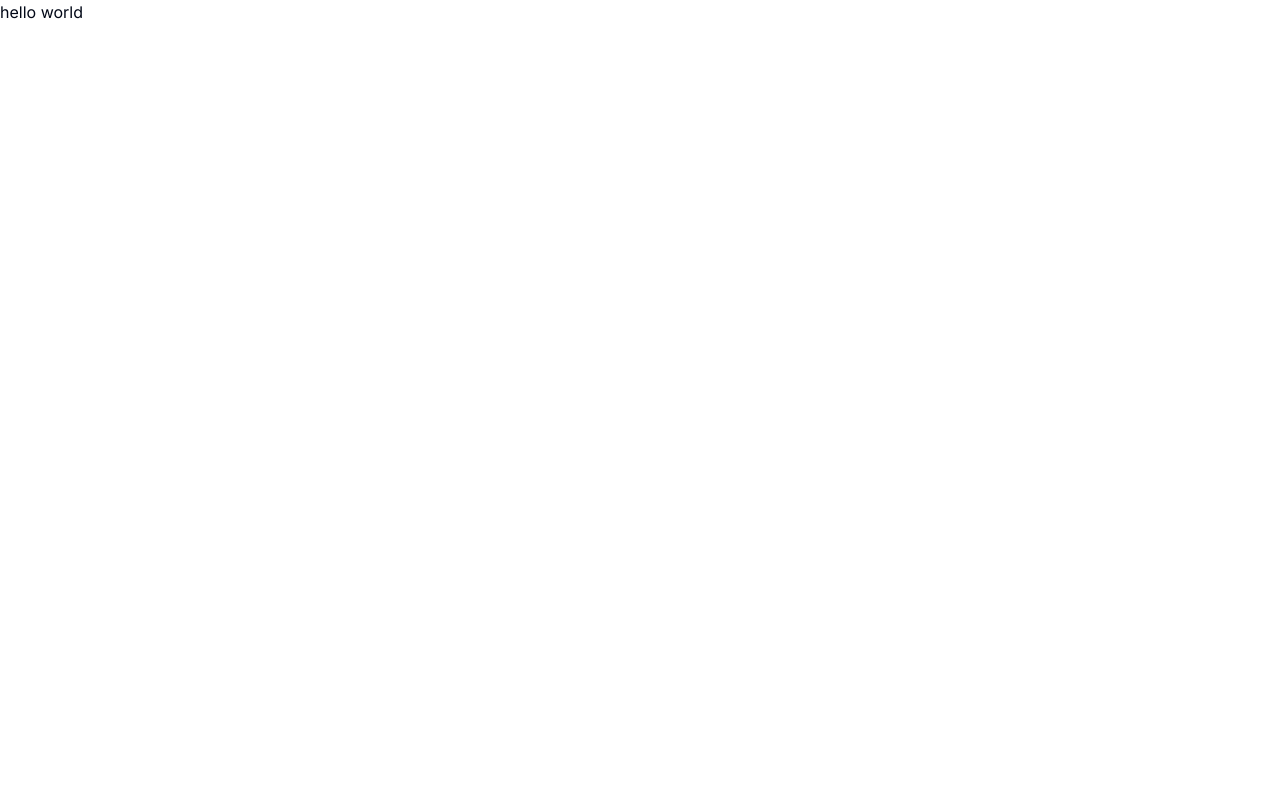
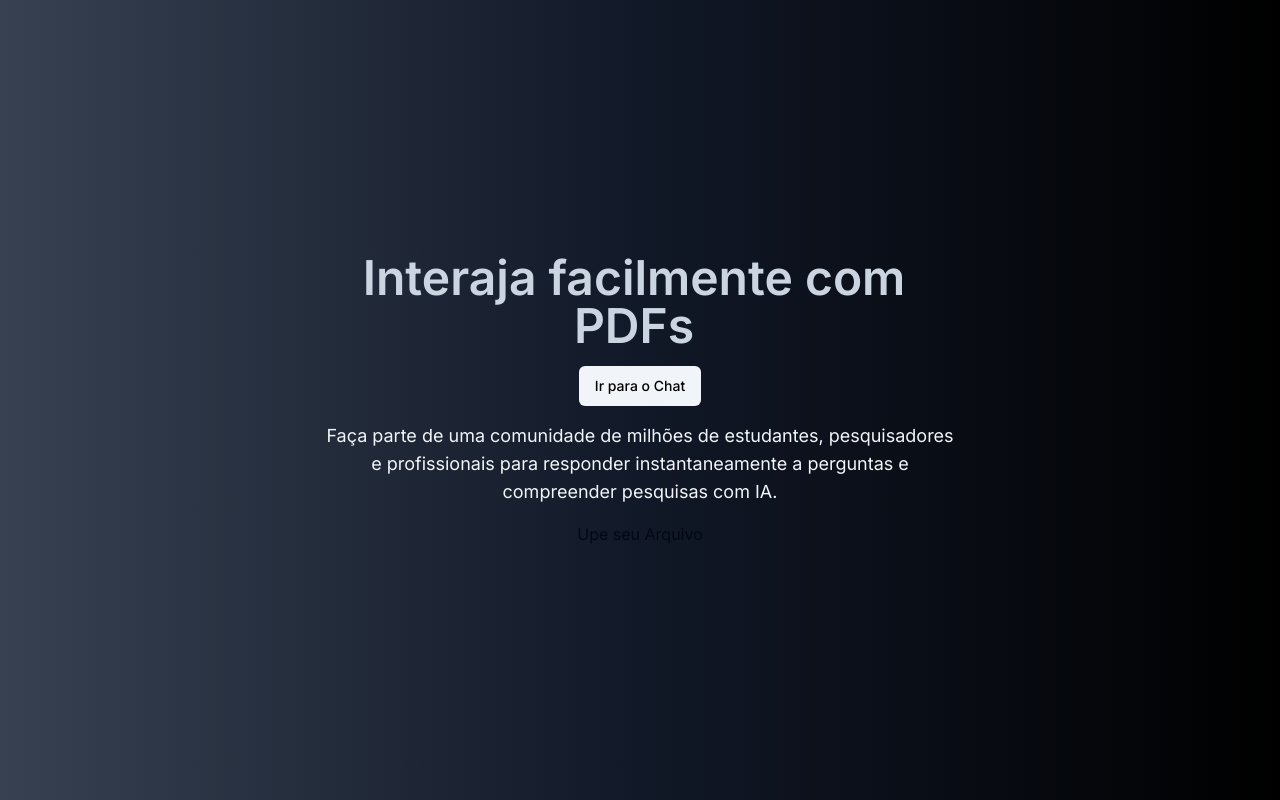
Before and after one commit to DanielEgiidio/read_ai, a Next.js app: page / in a window 1280 px wide. Built offline with nearby package versions, Linux system fonts and the light colour scheme; no server answers.

Commit message:
feat: home pge

```diff
--- a/package.json
+++ b/package.json
@@ -9,6 +9,8 @@
     "lint": "next lint"
   },
   "dependencies": {
+    "@clerk/nextjs": "^4.27.2",
+    "@radix-ui/react-slot": "^1.0.2",
     "class-variance-authority": "^0.7.0",
     "clsx": "^2.0.0",
     "lucide-react": "^0.289.0",
--- a/src/app/layout.tsx
+++ b/src/app/layout.tsx
@@ -1,6 +1,7 @@
 import type { Metadata } from 'next'
 import { Inter } from 'next/font/google'
 import './globals.css'
+import { ClerkProvider } from '@clerk/nextjs'
 
 const inter = Inter({ subsets: ['latin'] })
 
@@ -15,8 +16,10 @@ export default function RootLayout({
   children: React.ReactNode
 }) {
   return (
+    <ClerkProvider>
     <html lang="en">
       <body className={inter.className}>{children}</body>
     </html>
+    </ClerkProvider>
   )
 }
--- a/src/app/page.tsx
+++ b/src/app/page.tsx
@@ -1,7 +1,43 @@
+import { Button } from "@/components/ui/button";
+import { UserButton, auth } from "@clerk/nextjs";
+import { LogIn } from "lucide-react";
+import Link from "next/link";
 
 
-export default function Home() {
+export default async function Home() {
+  const {userId} = await auth()
+  const isAuth = !userId
+
+
   return (
-   <h1>hello world</h1>
+   <div className="w-screen min-h-screen bg-gradient-to-r from-gray-700 via-gray-900 to-black">
+    <div className="absolute top-1/2 left-1/2 -translate-x-1/2 -translate-y-1/2">
+        <div className="flex flex-col items-center text-center">
+          <div className="flex items-center">
+            <h1 className="mr-3 text-5xl font-semibold text-slate-300">Interaja facilmente com PDFs</h1>
+            <UserButton afterSignOutUrl="/" />
+        </div>
+
+        <div className="flex mt-4">
+          {isAuth && (
+            <Button className="bg-slate-100 text-black hover:bg-gray-400 hover:scale-105 transition-all ease-in-out duration-200">Ir para o Chat</Button>
+          )}
+
+        </div>
+
+        <p className=" max-w-2xl mt-4 text-lg mt-4  text-slate-100">
+             Faça parte de uma comunidade de milhões de estudantes, pesquisadores e profissionais para responder instantaneamente a perguntas e compreender pesquisas com IA.
+        </p>
+
+        <div className="w-ful mt-4">
+          {isAuth ? (<h1>Upe seu Arquivo</h1>): (
+            <Link href="/sign-in">
+              <Button>Faça login para começar  <LogIn className="w-4 h-4 ml-2"/></Button>
+            </Link>
+          )}
+        </div>
+      </div>
+    </div>
+   </div>
   )
 }
--- /dev/null
+++ b/src/app/sign-in/[[...sign-in]/page.tsx
@@ -0,0 +1,5 @@
+import { SignIn } from "@clerk/nextjs";
+
+export default function Page() {
+  return <SignIn />;
+}
--- /dev/null
+++ b/src/app/sign-up/[[...sign-up]/page.tsx
@@ -0,0 +1,5 @@
+import { SignUp } from "@clerk/nextjs";
+
+export default function Page() {
+  return <SignUp />;
+}
--- /dev/null
+++ b/src/components/ui/button.tsx
@@ -0,0 +1,56 @@
+import * as React from "react"
+import { Slot } from "@radix-ui/react-slot"
+import { cva, type VariantProps } from "class-variance-authority"
+
+import { cn } from "@/lib/utils"
+
+const buttonVariants = cva(
+  "inline-flex items-center justify-center whitespace-nowrap rounded-md text-sm font-medium ring-offset-background transition-colors focus-visible:outline-none focus-visible:ring-2 focus-visible:ring-ring focus-visible:ring-offset-2 disabled:pointer-events-none disabled:opacity-50",
+  {
+    variants: {
+      variant: {
+        default: "bg-primary text-primary-foreground hover:bg-primary/90",
+        destructive:
+          "bg-destructive text-destructive-foreground hover:bg-destructive/90",
+        outline:
+          "border border-input bg-background hover:bg-accent hover:text-accent-foreground",
+        secondary:
+          "bg-secondary text-secondary-foreground hover:bg-secondary/80",
+        ghost: "hover:bg-accent hover:text-accent-foreground",
+        link: "text-primary underline-offset-4 hover:underline",
+      },
+      size: {
+        default: "h-10 px-4 py-2",
+        sm: "h-9 rounded-md px-3",
+        lg: "h-11 rounded-md px-8",
+        icon: "h-10 w-10",
+      },
+    },
+    defaultVariants: {
+      variant: "default",
+      size: "default",
+    },
+  }
+)
+
+export interface ButtonProps
+  extends React.ButtonHTMLAttributes<HTMLButtonElement>,
+    VariantProps<typeof buttonVariants> {
+  asChild?: boolean
+}
+
+const Button = React.forwardRef<HTMLButtonElement, ButtonProps>(
+  ({ className, variant, size, asChild = false, ...props }, ref) => {
+    const Comp = asChild ? Slot : "button"
+    return (
+      <Comp
+        className={cn(buttonVariants({ variant, size, className }))}
+        ref={ref}
+        {...props}
+      />
+    )
+  }
+)
+Button.displayName = "Button"
+
+export { Button, buttonVariants }
--- /dev/null
+++ b/src/middleware.ts
@@ -0,0 +1,12 @@
+import { authMiddleware } from "@clerk/nextjs";
+
+// This example protects all routes including api/trpc routes
+// Please edit this to allow other routes to be public as needed.
+// See https://clerk.com/docs/references/nextjs/auth-middleware for more information about configuring your Middleware
+export default authMiddleware({
+    publicRoutes: ["/"],
+});
+
+export const config = {
+  matcher: ['/((?!.+\\.[\\w]+$|_next).*)', '/', '/(api|trpc)(.*)'],
+};
```
Also changed, not shown: 2 other files (tests, documents, lock files or other folders).
